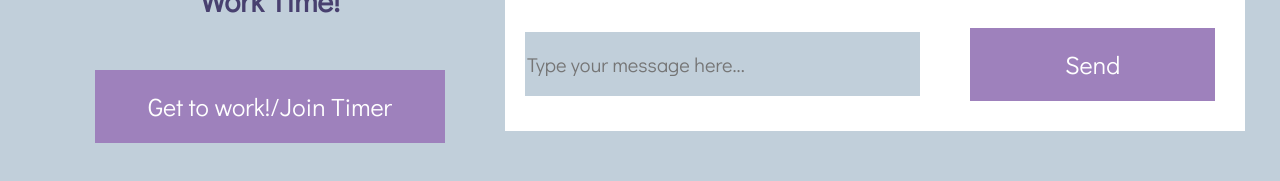
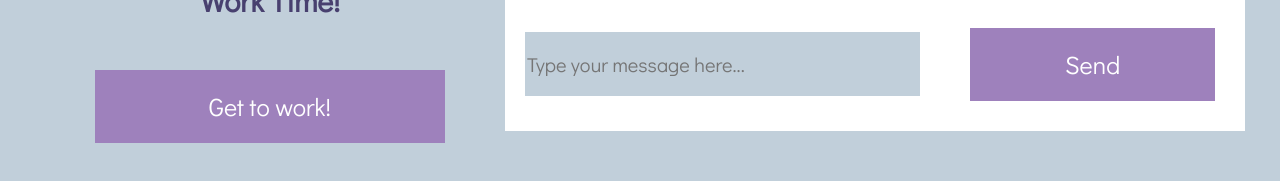
Before and after one commit to ewaltho/CATtention-front, a React (Create React App) app: page /chat in a window 1280 px wide. Shown: the part 285-466 px from the top of the page. Built offline with nearby package versions, Linux system fonts and the light colour scheme; no server answers.

Commit message:
timer will sync up with workstate from socket to the correct room

```diff
--- a/src/App.js
+++ b/src/App.js
@@ -14,9 +14,9 @@ import Community from "./components/Community";
 import { io } from "socket.io-client";
 
 // Dev URL
-// const socket = io("http://localhost:3001");
+const socket = io("http://localhost:3001");
 // Production Build
-const socket = io("https://cattention-api.herokuapp.com");
+// const socket = io("https://cattention-api.herokuapp.com");
 
 function App() {
   // eslint-disable-next-line
@@ -161,6 +161,7 @@ function App() {
           path="/chat"
           element={
             <Room
+              setJoinExistingRoom={setJoinExistingRoom}
               joinExistingRoom={joinExistingRoom}
               socket={socket}
               roomData={roomData}
--- a/src/components/Room.js
+++ b/src/components/Room.js
@@ -10,6 +10,8 @@ export default function Room(props) {
         <div className="timer">
           <h1 className="room-code">Room Code: {props.roomData.code}</h1>
           <Timer
+            joinExistingRoom={props.joinExistingRoom}
+            setJoinExistingRoom={props.setJoinExistingRoom}
             roomData={props.roomData}
             roomPreferences={props.roomPreferences}
             userObject={props.userObject}
--- a/src/components/Timer.js
+++ b/src/components/Timer.js
@@ -1,8 +1,10 @@
-import React, { useState, useEffect } from 'react';
-import Trivia from './Trivia';
-import API from '../utils/API';
+import React, { useState, useEffect } from "react";
+import Trivia from "./Trivia";
+import API from "../utils/API";
 
 export default function Timer({
+  joinExistingRoom,
+  setJoinExistingRoom,
   roomPreferences,
   userObject,
   socket,
@@ -45,15 +47,26 @@ export default function Timer({
     socket.emit("timer", {
       roomCode: roomData.code,
       time: roomPreferences.workTime,
+      workStateBoolean: workState,
     });
   };
   // socket listens for timer text to be sent back from server and will add minutes worked from server so connected users get credit
-  socket.on("timer", ({ text, minutesWorked }) => {
+  socket.on("timer", ({ text, minutesWorked, workStateBoolean }) => {
     if (workState) {
       setMinutesWorked(minutesWorked);
     } else if (!workState) {
       setMinutesWorked(0);
     }
+    if (joinExistingRoom) {
+      setWorkState(workStateBoolean);
+      if (workStateBoolean === false) {
+        setStarted(true);
+        setBreakState(true);
+      } else {
+        setBreakState(false);
+      }
+    }
+
     setTimerText(text);
   });
 
@@ -65,6 +78,7 @@ export default function Timer({
     socket.emit("timer", {
       roomCode: roomData.code,
       time: roomPreferences.breakTime,
+      workStateBoolean: workState,
     });
   };
 
@@ -72,10 +86,12 @@ export default function Timer({
     <div className="timerCard">
       {workState ? <h2>Work Time!</h2> : <h2>Break Time</h2>}
       <h1 className="counter">{timerText}</h1>
-      {workState === true ? (
-        <button onClick={startWorkTimer}>Get to work!/Join Timer</button>
+      {workState === true && joinExistingRoom === false ? (
+        <button onClick={startWorkTimer}>Get to work!</button>
+      ) : workState === false && joinExistingRoom === false ? (
+        <button onClick={startBreakTimer}>Start Break</button>
       ) : (
-        <button onClick={startBreakTimer}>Start Break</button>
+        <></>
       )}
       {/* Trivia will only show during the timer while it is a break time */}
       {workState === false && started === true && timerText !== "Time's up!" ? (
```
